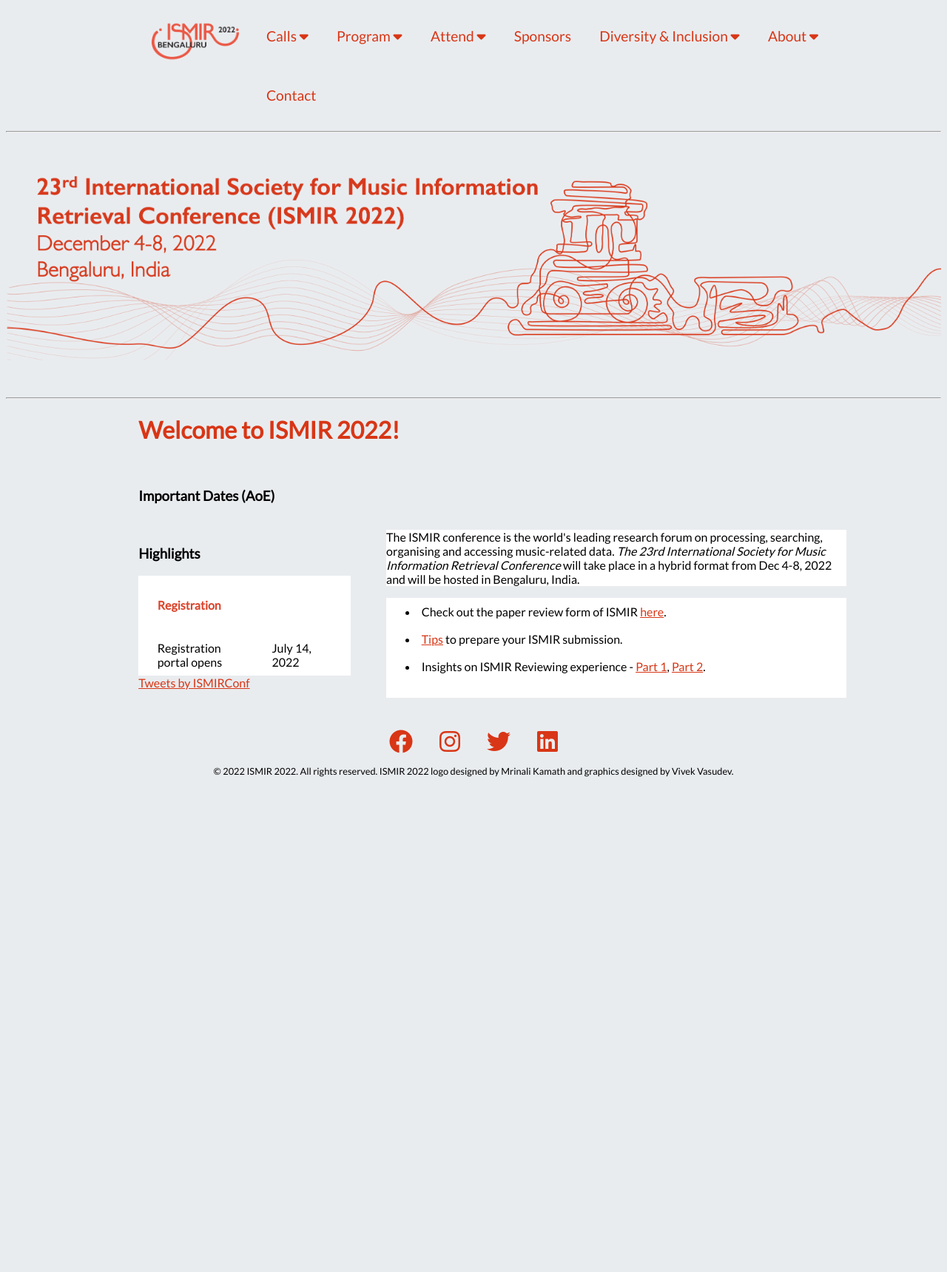
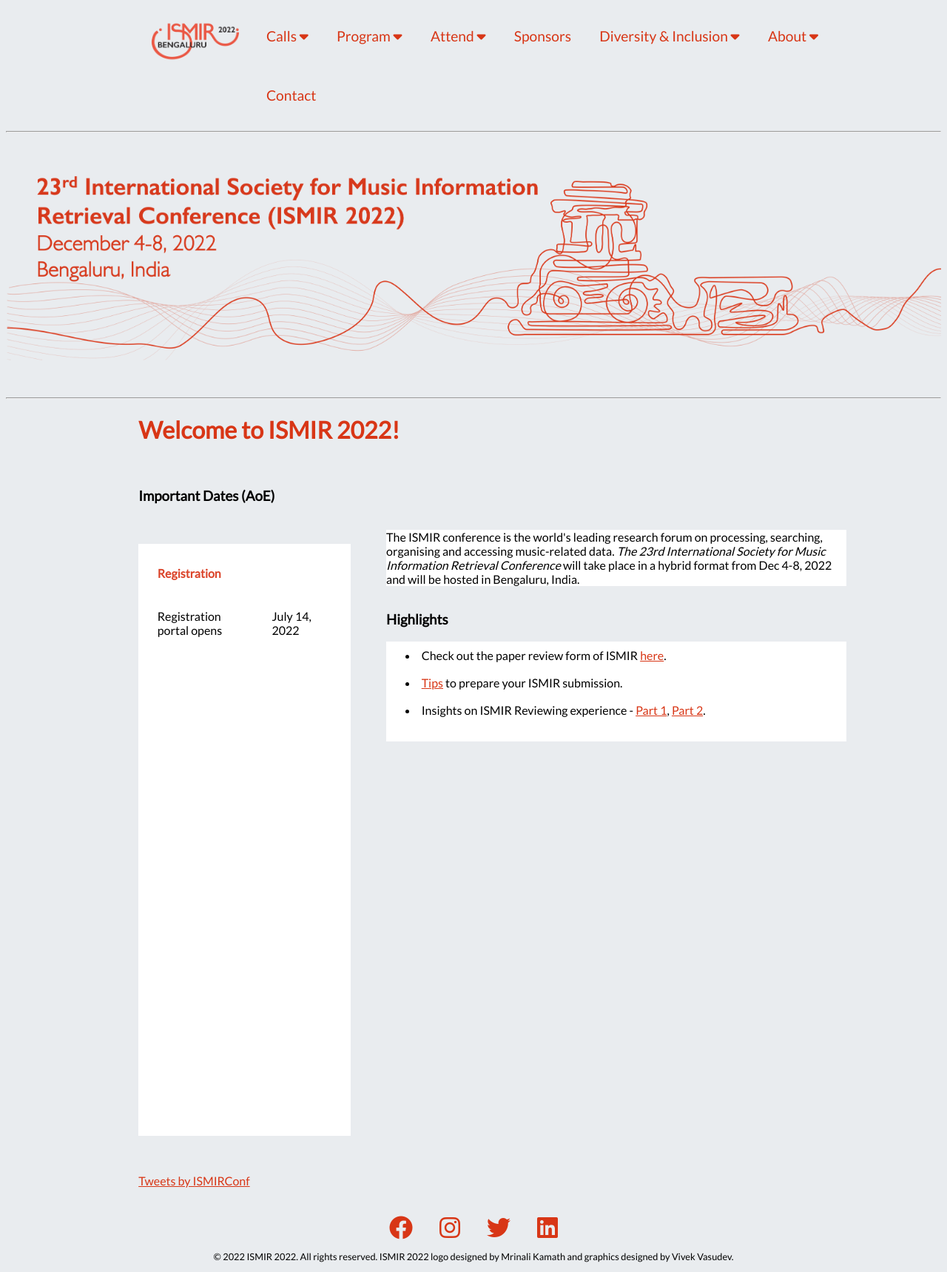
Before and after one commit to ismir2022/ismir2022.github.io, a Jekyll site: the page built from index_staging.md, in a window 1280 px wide. Shown: the whole page at 74% size. Built offline with Jekyll 4.4.1, drawn with Linux system fonts in a browser that asks for light colours; nearby versions of some CDN libraries; comment, search, counter and statistics services are not loaded; before the commit the page ends 1063 px from its top, so only the background shows below that.

Commit message:
modifications to index staging

```diff
--- a/index_staging.md
+++ b/index_staging.md
@@ -7,11 +7,11 @@
 <br>
 
 <h3>Important Dates (AoE)</h3>
-<p style="float:right; background-color: rgb(255, 255, 255); width:65%">The ISMIR conference is the world's leading research forum on processing, searching, organising and accessing music-related data. <em>The 23rd International Society for Music Information Retrieval Conference</em> will take place in a hybrid format from Dec 4-8, 2022 and will be hosted in Bengaluru, India.</p>
+<p class="scrolldown" rules=none style="float:right; width:65%">The ISMIR conference is the world's leading research forum on processing, searching, organising and accessing music-related data. <em>The 23rd International Society for Music Information Retrieval Conference</em> will take place in a hybrid format from Dec 4-8, 2022 and will be hosted in Bengaluru, India.</p>
 <br>
 
-<h3>Highlights</h3>
-<table class="scrolldown" rules=none style="float:right; background-color: rgb(255, 255, 255); width:65%">
+<h3 style="float:right; width:65%">Highlights</h3>
+<table class="scrolldown" rules=none style="float:right; width:65%">
 		<tbody>
             <tr>
                 <td><li data-stringify-indent="0" data-stringify-border="0">Check out the paper review form of ISMIR <a href="reviewform">here</a>.</li></td>
@@ -24,7 +24,7 @@
 			</tr>
 		</tbody>
 </table>
-<table class="timelinetable2 scrolldown" rules=none>
+<table class="timelinetable2 scrolldown" rules=none style="height:50em">
     <tr class="timelineparts">
         <td><h4><span style="color:#DB442A">Registration</span></h4></td>
         <td> </td>
@@ -171,7 +171,8 @@
         <td><span style="text-decoration:line-through">April 15, 2022</span></td>
     </tr>
 </table>
-<div style="float:left;"><a class="twitter-timeline" data-width="30%" data-height="550" href="https://twitter.com/ISMIRConf?ref_src=twsrc%5Etfw">Tweets by ISMIRConf</a> <script async src="https://platform.twitter.com/widgets.js" charset="utf-8"></script></div>
+<br>
+<div style="float:left;"><a class="twitter-timeline" data-width="100%" data-height="550" href="https://twitter.com/ISMIRConf?ref_src=twsrc%5Etfw">Tweets by ISMIRConf</a> <script async src="https://platform.twitter.com/widgets.js" charset="utf-8"></script></div>
 <div class="mobiletwitter"><a class="twitter-timeline" data-width="250" data-height="400" href="https://twitter.com/ISMIRConf?ref_src=twsrc%5Etfw">Tweets by ISMIRConf</a> <script async src="https://platform.twitter.com/widgets.js" charset="utf-8"></script></div>
 <br>
 <br>
```
